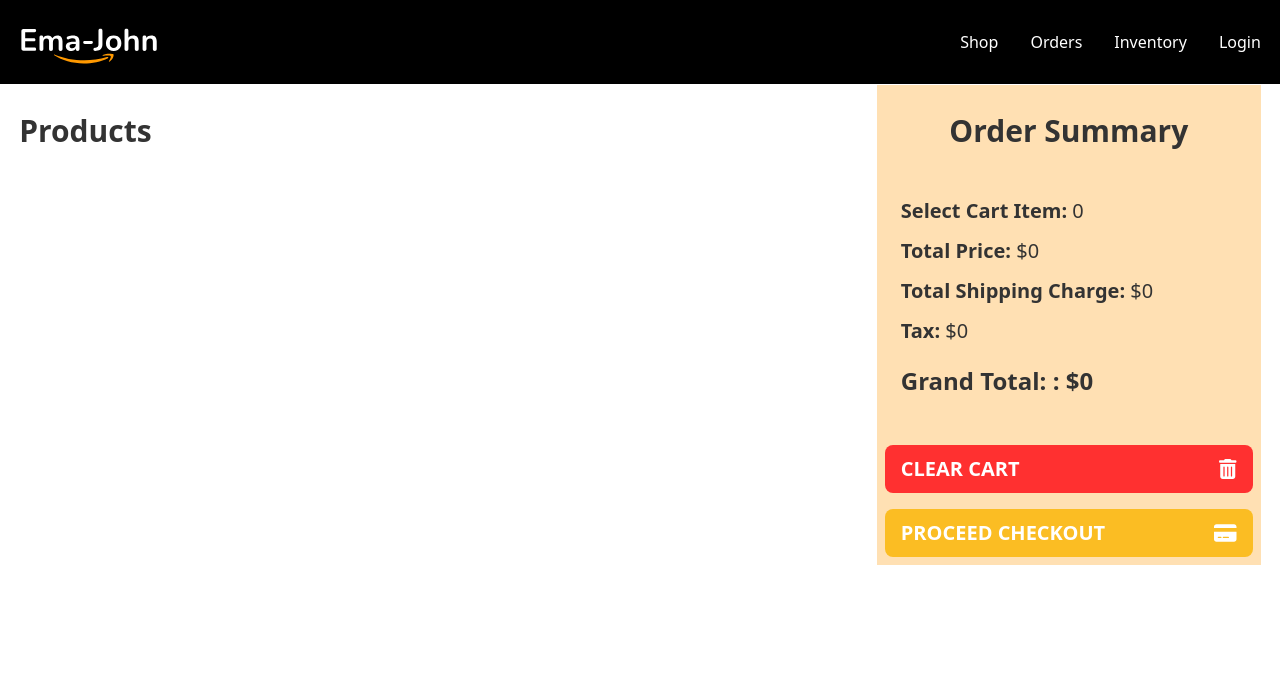
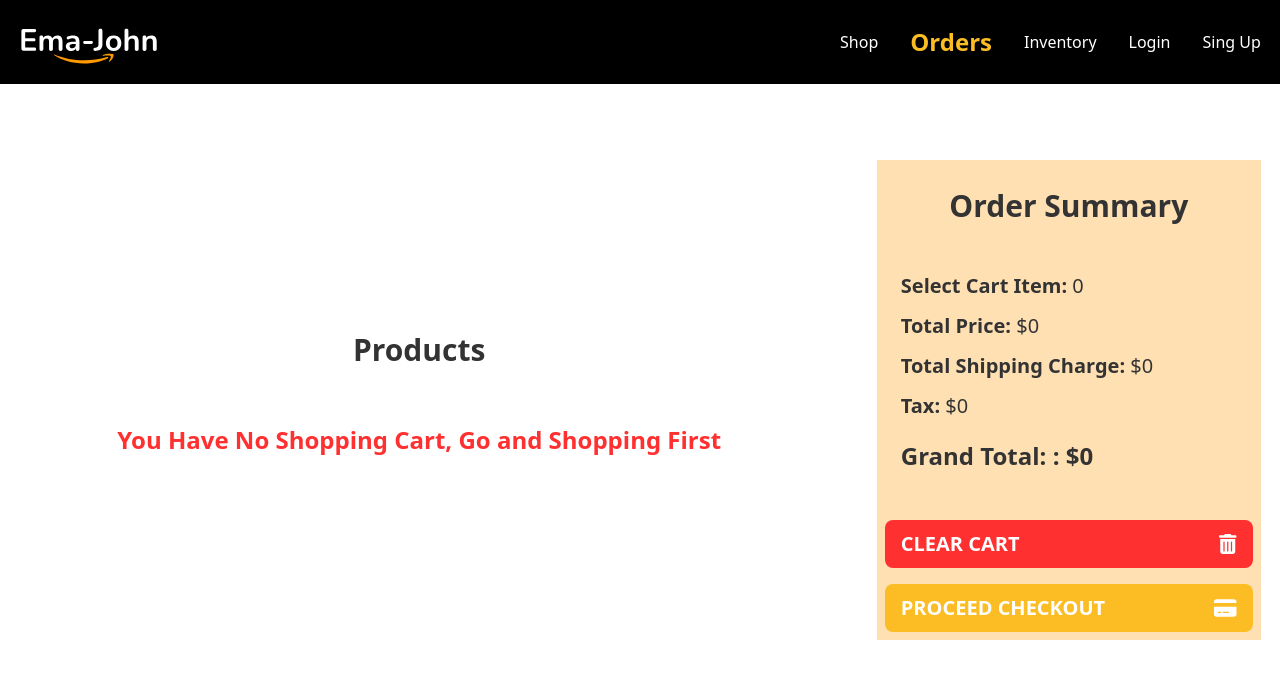
Before and after one commit to foysalahmedmin/Ema-John, a React (Vite) app: page /orders in a window 1280 px wide. Shown: the top 678 px of the page. Built offline with nearby package versions, Linux system fonts and the light colour scheme.

Commit message:
firebase installation

```diff
--- a/package.json
+++ b/package.json
@@ -14,6 +14,7 @@
     "@fortawesome/free-solid-svg-icons": "^6.4.0",
     "@fortawesome/react-fontawesome": "^0.2.0",
     "daisyui": "^2.51.5",
+    "firebase": "^9.20.0",
     "localforage": "^1.10.0",
     "match-sorter": "^6.3.1",
     "react": "^18.2.0",
--- /dev/null
+++ b/src/components/ActiveLink/ActiveLink.jsx
@@ -0,0 +1,19 @@
+import React from 'react';
+import { Link, NavLink } from 'react-router-dom';
+
+const ActiveLink = ({to, children}) => {
+    return (
+        <NavLink
+            to={to}
+            className={({ isActive, isPending }) =>
+                isActive
+                    ? "active"
+                    : ""
+            }
+        >
+            {children}
+        </NavLink>
+    );
+};
+
+export default ActiveLink;
--- a/src/components/Header/Header.jsx
+++ b/src/components/Header/Header.jsx
@@ -1,6 +1,6 @@
 import React from 'react';
 import logo from '../../images/Logo.svg'
-import { Link } from 'react-router-dom';
+import ActiveLink from '../ActiveLink/ActiveLink';
 
 const Header = () => {
     return (
@@ -9,10 +9,11 @@ const Header = () => {
                 <nav className='flex items-center justify-between py-5'>
                     <img className='w-36' src={logo} alt="" />
                     <ul className='flex items-center gap-8 list-none'>
-                        <li><Link className='text-white' to="/">Shop</Link></li>
-                        <li><Link className='text-white' to="/orders">Orders</Link></li>
-                        <li><Link className='text-white' to="/inventory">Inventory</Link></li>
-                        <li><Link className='text-white' to="/login">Login</Link></li>
+                        <li className='text-white'><ActiveLink to="/">Shop</ActiveLink></li>
+                        <li className='text-white'><ActiveLink to="/orders">Orders</ActiveLink></li>
+                        <li className='text-white'><ActiveLink to="/inventory">Inventory</ActiveLink></li>
+                        <li className='text-white'><ActiveLink to="/login">Login</ActiveLink></li>
+                        <li className='text-white'><ActiveLink to="/singUp">Sing Up</ActiveLink></li>
                     </ul>
                 </nav>
             </div>
--- /dev/null
+++ b/src/components/OrderCart/OrderCart.jsx
@@ -0,0 +1,22 @@
+import React from 'react';
+import { FontAwesomeIcon } from '@fortawesome/react-fontawesome';
+import { faTrashCan } from '@fortawesome/free-solid-svg-icons';
+
+
+const OrderCart = ({ data , singleCartDeleteHandler}) => {
+    console.log(data)
+    const { img, name, quantity, price, id } = data
+    return (
+        <div className='flex gap-5 p-3 items-center w-full border rounded-xl my-5'>
+            <img className='w-20 h-20' src={img} alt="" />
+            <div>
+                <h3>{name}</h3>
+                <p>Price: <span className='text-orange-500'>${price}</span></p>
+                <p>Quantity: <span className='text-orange-500'>{quantity}</span></p>
+            </div>
+            <button onClick={()=>singleCartDeleteHandler(id)} className='justify-end ml-auto btn btn-ghost text-2xl bg-red-100 text-red-500 rounded-full'><FontAwesomeIcon icon={faTrashCan} /></button>
+        </div>
+    );
+};
+
+export default OrderCart;
--- a/src/components/Orders/Orders.jsx
+++ b/src/components/Orders/Orders.jsx
@@ -3,7 +3,8 @@ import { FontAwesomeIcon } from '@fortawesome/react-fontawesome';
 import { faCreditCard } from '@fortawesome/free-solid-svg-icons';
 import { Link, useLoaderData } from 'react-router-dom';
 import Cart from '../Cart/Cart';
-import { deleteShoppingCart } from '../../utilities/localStorageManage';
+import { deleteShoppingCart, removeFromDb } from '../../utilities/localStorageManage';
+import OrderCart from '../OrderCart/OrderCart';
 const Orders = () => {
     const cartProductsLoad = useLoaderData();
     const [cartProducts, setCurtProducts] = useState(cartProductsLoad)
@@ -11,11 +12,24 @@ const Orders = () => {
         setCurtProducts([]);
         deleteShoppingCart();
     }
+    const singleCartDeleteHandler = (id) => {
+        removeFromDb(id);
+        const update = cartProducts.filter((data)=> data.id !==id)
+        setCurtProducts(update);
+    }
     return (
-        <section className='mt-[85px]'>
-            <div className="container px-[1.5%] mx-auto flex justify-between">
+        <section className='pt-[85px] md:p-0'>
+            <div className="container px-[1.5%] md:h-screen mx-auto flex justify-between items-center">
                 <div>
-                    <h1 className='text-center text-3xl font-bold pt-7'>Products</h1>
+                    <h1 className='text-center text-3xl font-bold pt-7 mb-4'>Products</h1>
+                    <div className='w-[50rem]'>
+                        {
+                            cartProducts[0]?
+                            cartProducts.map(product => <OrderCart data = {product} singleCartDeleteHandler= {singleCartDeleteHandler}></OrderCart>)
+                            :
+                            <div className='text-secondary text-center py-10 font-bold text-2xl'>You Have No Shopping Cart, Go and Shopping First</div>
+                        }
+                    </div>
                 </div>
                 <div className='bg-[#FFE0B3]'>
                     <Cart cartProduct={cartProducts} cartClearHandler= {cartClearHandler}>
--- a/src/components/Product/Product.jsx
+++ b/src/components/Product/Product.jsx
@@ -1,4 +1,5 @@
 import React from 'react';
+import RatingStar from '../RatingStar/RatingStar';
 
 const Product = (props) => {
     const { id, name, price, img, seller, ratings, stock } = props.products;
@@ -13,6 +14,9 @@ const Product = (props) => {
             <div className="p-4 pb-4 mt-auto">
                 <p>Manufacturer: {seller} </p>
                 <p>Rating: {ratings || "0"} star</p>
+                {
+                    <RatingStar rating = {ratings}></RatingStar>
+                }
             </div>
             <button onClick={() => handleAddToCart(props.products)} className='text-black btn border-0 rounded-none w-full text-center bg-[#FFE0B3] bottom-0 p-2 hover:bg-orange-500'>Add to Card</button>
         </div>
--- /dev/null
+++ b/src/components/RatingStar/RatingStar.jsx
@@ -0,0 +1,22 @@
+import React, { useEffect, useState } from 'react';
+import { FontAwesomeIcon } from '@fortawesome/react-fontawesome';
+import { faStar, faStarHalf} from '@fortawesome/free-solid-svg-icons';
+
+const RatingStar = (props) => {
+    const [stars, setStars] = useState([])
+    useEffect(()=>{
+        setStars(Array.from(Array(props.rating).keys()))
+    }, [])
+
+    return (
+        <div>
+            {/* <FontAwesomeIcon icon={faStar} />
+            <FontAwesomeIcon icon={faStarHalf} /> */}
+            {
+                stars.map(e => <><FontAwesomeIcon key={e} icon={faStar} /></> )
+            }
+        </div>
+    );
+};
+
+export default RatingStar;
--- a/src/components/Shop/Shop.jsx
+++ b/src/components/Shop/Shop.jsx
@@ -62,7 +62,7 @@ const Shop = () => {
     }
 
     return (
-        <section className='mt-[85px]'>
+        <section className='pt-[85px]'>
             <div className="container px-[1.5%] mx-auto flex gap-4 justify-between">
                 <div>
                     <h1 className='text-center text-3xl font-bold pt-7'>Products</h1>
--- /dev/null
+++ b/src/components/SingUp/SingUp.jsx
@@ -0,0 +1,11 @@
+import React from 'react';
+
+const SingUp = () => {
+    return (
+        <div>
+
+        </div>
+    );
+};
+
+export default SingUp;
--- /dev/null
+++ b/src/components/firbase/firbase.config.js
@@ -0,0 +1,19 @@
+// Import the functions you need from the SDKs you need
+import { initializeApp } from "firebase/app";
+// TODO: Add SDKs for Firebase products that you want to use
+// https://firebase.google.com/docs/web/setup#available-libraries
+
+// Your web app's Firebase configuration
+const firebaseConfig = {
+    apiKey: "AIzaSyBtrmyApbUu1Fpb7EOCuPmYrU5aG4_EAyE",
+    authDomain: "asdfasdfa-789f0.firebaseapp.com",
+    projectId: "asdfasdfa-789f0",
+    storageBucket: "asdfasdfa-789f0.appspot.com",
+    messagingSenderId: "157997268678",
+    appId: "1:157997268678:web:e87a41de5c6e92230361c7"
+};
+
+// Initialize Firebase
+const app = initializeApp(firebaseConfig);
+
+export default app ;
--- a/src/index.css
+++ b/src/index.css
@@ -1,3 +1,11 @@
 @tailwind base;
 @tailwind components;
 @tailwind utilities;
+
+@layer utilities {
+    .active {
+        color: #FBBD23;
+        font-weight: bold;
+        font-size: 1.5rem;
+    }
+}
--- a/src/main.jsx
+++ b/src/main.jsx
@@ -13,6 +13,7 @@ import Inventory from './components/Inventory/Inventory';
 import LogIn from './components/LogIn/LogIn';
 import cartProductsLoader from './components/Loaders/Loaders';
 import Checkout from './components/Checkout/Checkout';
+import SingUp from './components/SingUp/SingUp';
 
 const router = createBrowserRouter([
   {
@@ -40,6 +41,10 @@ const router = createBrowserRouter([
       {
         path: "checkout",
         element: <Checkout></Checkout>
+      },
+      {
+        path: "singUp",
+        element: <SingUp />
       }
     ]
   },
```
Also changed, not shown: public/Meta-Logo.png (added), 1 other file (tests, documents, lock files or other folders).
